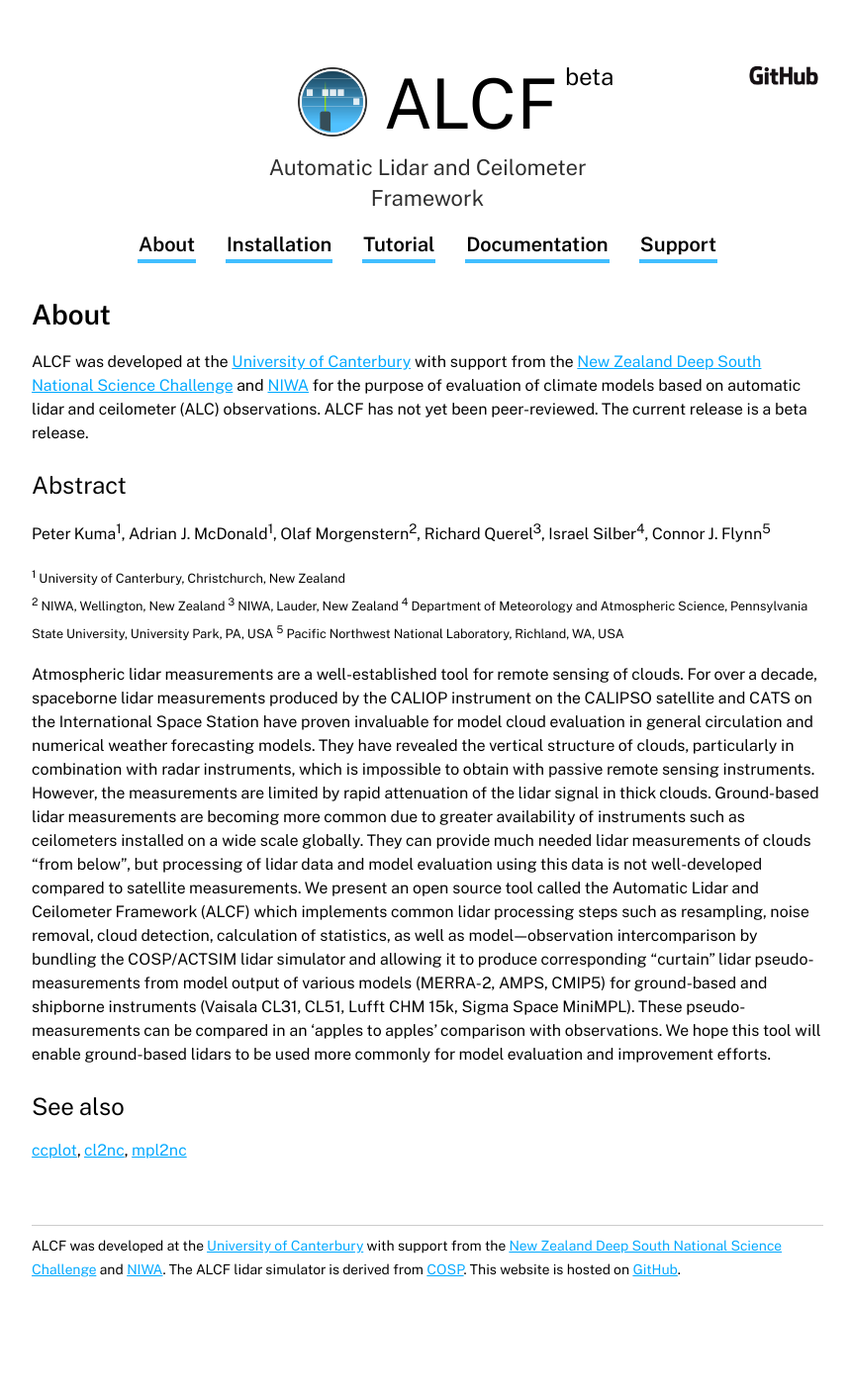
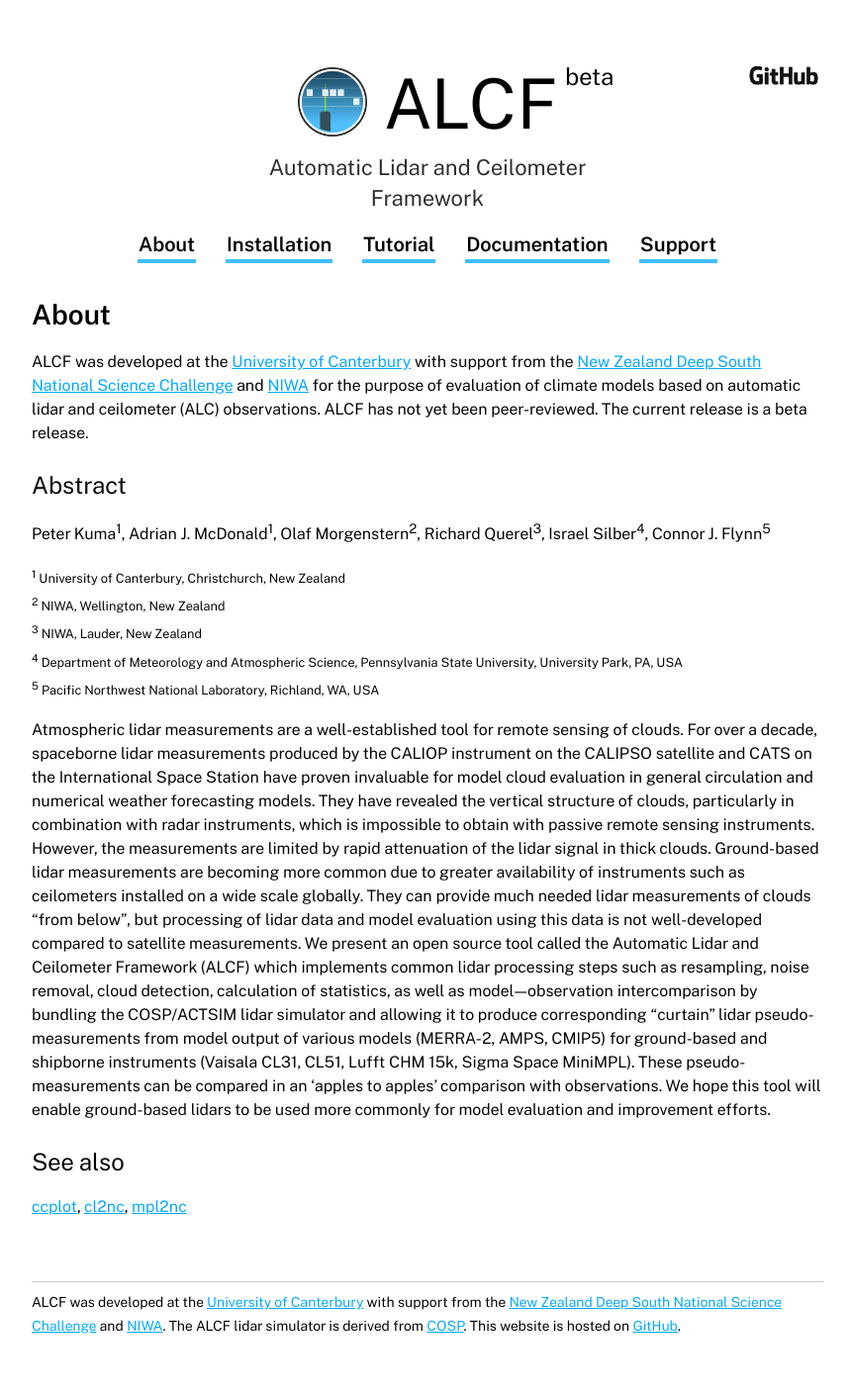
Before and after one commit to alcf-lidar/alcf-lidar.github.io, a Jekyll site: the page built from about/index.md, in a window 1280 px wide. Shown: the whole page at 99% size, without its empty margins (208-1067 px from the left). Built offline with Jekyll 4.4.1, drawn with Linux system fonts in a browser that asks for light colours; before the commit the page ends 1355 px from its top, so only the background shows below that.

```diff
--- a/about/index.md
+++ b/about/index.md
@@ -14,10 +14,10 @@ is a beta release.
 Peter Kuma<sup>1</sup>, Adrian J. McDonald<sup>1</sup>, Olaf Morgenstern<sup>2</sup>, Richard Querel<sup>3</sup>, Israel Silber<sup>4</sup>, Connor J. Flynn<sup>5</sup>
 
 <p style="font-size: 80%">
-<sup>1</sup> University of Canterbury, Christchurch, New Zealand<br>
-<sup>2</sup> NIWA, Wellington, New Zealand
-<sup>3</sup> NIWA, Lauder, New Zealand
-<sup>4</sup> Department of Meteorology and Atmospheric Science, Pennsylvania State University, University Park, PA, USA
+<sup>1</sup> University of Canterbury, Christchurch, New Zealand<br />
+<sup>2</sup> NIWA, Wellington, New Zealand<br />
+<sup>3</sup> NIWA, Lauder, New Zealand<br />
+<sup>4</sup> Department of Meteorology and Atmospheric Science, Pennsylvania State University, University Park, PA, USA<br />
 <sup>5</sup> Pacific Northwest National Laboratory, Richland, WA, USA
 </p>
 
```
